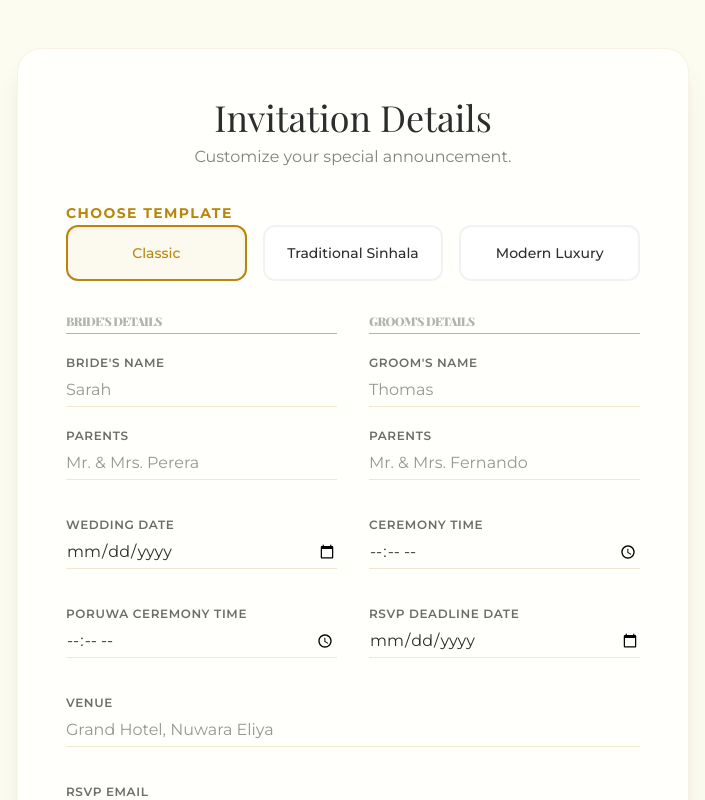
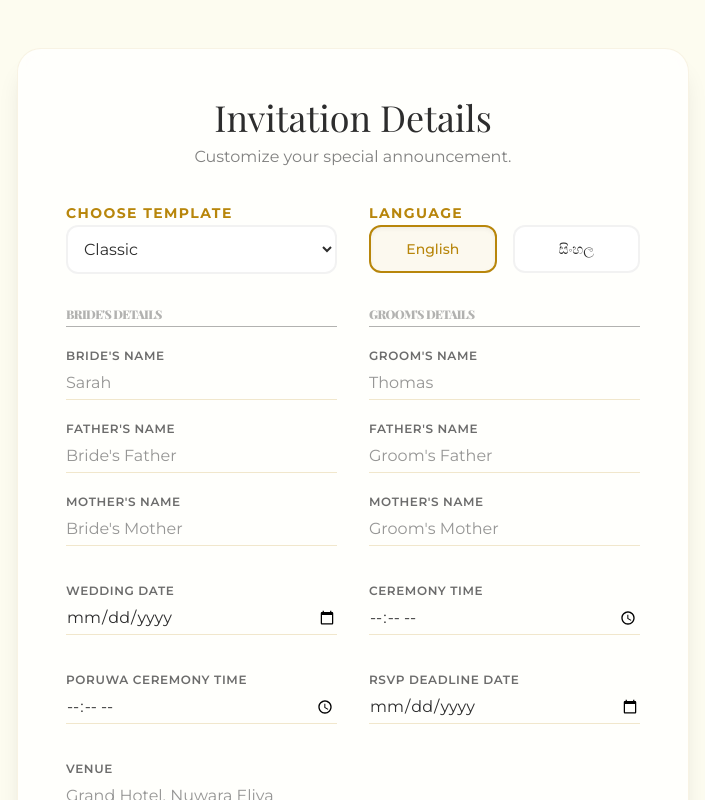
Before and after one commit to kushansm/wedding-invitation, a Next.js app: page /create in a window 1280 px wide. Shown: the top 800 px of the page, without its empty margins (287-992 px from the left). Built offline with nearby package versions, Linux system fonts and the light colour scheme; a web font is replaced by a local one.

Commit message:
feat: add multi-language support and granular parent name fields to invitation templates

```diff
--- a/src/app/create/page.tsx
+++ b/src/app/create/page.tsx
@@ -8,8 +8,10 @@ export default function CreatePage() {
     const [formData, setFormData] = useState({
         brideName: "",
         groomName: "",
-        brideParents: "",
-        groomParents: "",
+        brideFather: "",
+        brideMother: "",
+        groomFather: "",
+        groomMother: "",
         date: "",
         time: "",
         venue: "",
@@ -18,6 +20,7 @@ export default function CreatePage() {
         rsvpEmail: "",
         message: "We're getting married!",
         template: "classic",
+        language: "en",
     });
 
     const handleChange = (e: React.ChangeEvent<HTMLInputElement | HTMLTextAreaElement | HTMLSelectElement>) => {
@@ -40,27 +43,33 @@ export default function CreatePage() {
                 </div>
 
                 <form onSubmit={handleSubmit} className="space-y-8">
-                    {/* Template Selection */}
+                    {/* Template & Language Selection */}
+                    <div className="grid grid-cols-1 md:grid-cols-2 gap-8">
                         <div className="space-y-4">
                             <label className="text-sm font-bold uppercase tracking-widest text-primary">Choose Template</label>
-                        <div className="grid grid-cols-1 md:grid-cols-3 gap-4">
-                            {[
-                                { id: 'classic', name: 'Classic' },
-                                { id: 'sinhala', name: 'Traditional Sinhala' },
-                                { id: 'luxury', name: 'Modern Luxury' }
-                            ].map((tpl) => (
+                            <select name="template" value={formData.template} onChange={handleChange} className="w-full p-3 rounded-xl border-2 border-black/5 bg-white focus:border-primary outline-none">
+                                <option value="classic">Classic</option>
+                                <option value="sinhala">Traditional Sinhala</option>
+                                <option value="luxury">Modern Luxury</option>
+                            </select>
+                        </div>
+                        <div className="space-y-4">
+                            <label className="text-sm font-bold uppercase tracking-widest text-primary">Language</label>
+                            <div className="flex gap-4">
+                                {['en', 'si'].map((lang) => (
                                     <button
-                                    key={tpl.id}
+                                        key={lang}
                                         type="button"
-                                    onClick={() => setFormData(p => ({ ...p, template: tpl.id }))}
-                                    className={`p-4 rounded-xl border-2 transition-all text-sm font-medium ${formData.template === tpl.id
+                                        onClick={() => setFormData(p => ({ ...p, language: lang }))}
+                                        className={`flex-1 p-3 rounded-xl border-2 transition-all text-sm font-medium ${formData.language === lang
                                             ? 'border-primary bg-primary/5 text-primary shadow-inner'
                                             : 'border-black/5 hover:border-primary/20 bg-white'
                                             }`}
                                     >
-                                    {tpl.name}
+                                        {lang === 'en' ? 'English' : 'සිංහල'}
                                     </button>
                                 ))}
+                            </div>
                         </div>
                     </div>
 
@@ -73,8 +82,12 @@ export default function CreatePage() {
                                 <input required type="text" name="brideName" value={formData.brideName} onChange={handleChange} placeholder="Sarah" className="w-full border-b border-primary/20 focus:border-primary outline-none py-1 bg-transparent transition-colors" />
                             </div>
                             <div className="space-y-2">
-                                <label className="text-xs font-semibold uppercase tracking-wider text-foreground/70">Parents</label>
-                                <input required type="text" name="brideParents" value={formData.brideParents} onChange={handleChange} placeholder="Mr. & Mrs. Perera" className="w-full border-b border-primary/20 focus:border-primary outline-none py-1 bg-transparent transition-colors" />
+                                <label className="text-xs font-semibold uppercase tracking-wider text-foreground/70">Father's Name</label>
+                                <input required type="text" name="brideFather" value={formData.brideFather} onChange={handleChange} placeholder="Bride's Father" className="w-full border-b border-primary/20 focus:border-primary outline-none py-1 bg-transparent transition-colors" />
+                            </div>
+                            <div className="space-y-2">
+                                <label className="text-xs font-semibold uppercase tracking-wider text-foreground/70">Mother's Name</label>
+                                <input required type="text" name="brideMother" value={formData.brideMother} onChange={handleChange} placeholder="Bride's Mother" className="w-full border-b border-primary/20 focus:border-primary outline-none py-1 bg-transparent transition-colors" />
                             </div>
                         </div>
 
@@ -86,8 +99,12 @@ export default function CreatePage() {
                                 <input required type="text" name="groomName" value={formData.groomName} onChange={handleChange} placeholder="Thomas" className="w-full border-b border-primary/20 focus:border-primary outline-none py-1 bg-transparent transition-colors" />
                             </div>
                             <div className="space-y-2">
-                                <label className="text-xs font-semibold uppercase tracking-wider text-foreground/70">Parents</label>
-                                <input required type="text" name="groomParents" value={formData.groomParents} onChange={handleChange} placeholder="Mr. & Mrs. Fernando" className="w-full border-b border-primary/20 focus:border-primary outline-none py-1 bg-transparent transition-colors" />
+                                <label className="text-xs font-semibold uppercase tracking-wider text-foreground/70">Father's Name</label>
+                                <input required type="text" name="groomFather" value={formData.groomFather} onChange={handleChange} placeholder="Groom's Father" className="w-full border-b border-primary/20 focus:border-primary outline-none py-1 bg-transparent transition-colors" />
+                            </div>
+                            <div className="space-y-2">
+                                <label className="text-xs font-semibold uppercase tracking-wider text-foreground/70">Mother's Name</label>
+                                <input required type="text" name="groomMother" value={formData.groomMother} onChange={handleChange} placeholder="Groom's Mother" className="w-full border-b border-primary/20 focus:border-primary outline-none py-1 bg-transparent transition-colors" />
                             </div>
                         </div>
                     </div>
--- a/src/app/preview/page.tsx
+++ b/src/app/preview/page.tsx
@@ -14,8 +14,10 @@ function InvitationContent() {
     const props: TemplateProps = {
         brideName: searchParams.get("brideName") || "Sarah",
         groomName: searchParams.get("groomName") || "Thomas",
-        brideParents: searchParams.get("brideParents") || "Mr. & Mrs. Perera",
-        groomParents: searchParams.get("groomParents") || "Mr. & Mrs. Fernando",
+        brideFather: searchParams.get("brideFather") || "Mr. Perera",
+        brideMother: searchParams.get("brideMother") || "Mrs. Perera",
+        groomFather: searchParams.get("groomFather") || "Mr. Fernando",
+        groomMother: searchParams.get("groomMother") || "Mrs. Fernando",
         date: searchParams.get("date") || "2024-12-25",
         time: searchParams.get("time") || "18:00",
         venue: searchParams.get("venue") || "Grand Hotel, Nuwara Eliya",
@@ -23,6 +25,7 @@ function InvitationContent() {
         rsvpDate: searchParams.get("rsvpDate") || "2024-12-01",
         message: searchParams.get("message") || "We're getting married!",
         rsvpEmail: searchParams.get("rsvpEmail") || "wedding@example.com",
+        language: (searchParams.get("language") as 'en' | 'si') || "en",
     };
 
     const template = searchParams.get("template") || "classic";
--- a/src/components/templates/ClassicTemplate.tsx
+++ b/src/components/templates/ClassicTemplate.tsx
@@ -1,18 +1,25 @@
 import React from 'react';
 import { TemplateProps } from './types';
+import { translations } from './translations';
 
 export const ClassicTemplate: React.FC<TemplateProps> = ({
     brideName,
     groomName,
+    brideFather,
+    brideMother,
+    groomFather,
+    groomMother,
     date,
     time,
     venue,
     message,
     rsvpEmail,
     poruwaTime,
-    rsvpDate
+    rsvpDate,
+    language
 }) => {
-    const formattedDate = new Date(date).toLocaleDateString("en-US", {
+    const t = translations[language];
+    const formattedDate = new Date(date).toLocaleDateString(language === 'si' ? 'si-LK' : 'en-US', {
         weekday: "long",
         year: "numeric",
         month: "long",
@@ -28,14 +35,21 @@ export const ClassicTemplate: React.FC<TemplateProps> = ({
             <div className="absolute bottom-0 right-0 w-32 h-32 border-b-4 border-r-4 border-primary/30 rounded-br-3xl translate-x-4 translate-y-4" />
 
             <div className="space-y-4">
-                <h3 className="text-primary font-medium tracking-[0.3em] uppercase text-sm">
-                    Join us for the wedding of
+                <h3 className="text-primary font-medium tracking-[0.3em] uppercase text-xs">
+                    {t.weddingOf}
                 </h3>
-                <div className="flex flex-col items-center gap-2">
+
+                <div className="text-sm font-sans text-foreground/60 space-y-1 lowercase italic">
+                    <p>{brideFather} & {brideMother}</p>
+                    <p>{t.and}</p>
+                    <p>{groomFather} & {groomMother}</p>
+                </div>
+
+                <div className="flex flex-col items-center gap-2 pt-4">
                     <h1 className="text-5xl md:text-7xl font-serif text-foreground break-words w-full">
                         {brideName}
                     </h1>
-                    <span className="text-3xl font-serif text-primary italic">&</span>
+                    <span className="text-3xl font-serif text-primary italic">{t.and}</span>
                     <h1 className="text-5xl md:text-7xl font-serif text-foreground break-words w-full">
                         {groomName}
                     </h1>
@@ -54,27 +68,25 @@ export const ClassicTemplate: React.FC<TemplateProps> = ({
                         {formattedDate}
                     </p>
                     <p className="text-lg text-foreground/70 uppercase tracking-widest">
-                        at {time}
+                        {t.time} {time}
                     </p>
                     {poruwaTime && (
                         <p className="text-sm text-foreground/50 uppercase tracking-widest">
-                            Poruwa Ceremony at {poruwaTime}
+                            {t.poruwa} {poruwaTime}
                         </p>
                     )}
                 </div>
 
                 <div className="space-y-1">
-                    <p className="text-primary font-semibold uppercase tracking-widest text-xs">The Venue</p>
+                    <p className="text-primary font-semibold uppercase tracking-widest text-xs">{t.venue}</p>
                     <p className="text-xl font-serif text-foreground">{venue}</p>
                 </div>
             </div>
 
-            <div className="pt-6 space-y-4">
-                <div className="inline-block border border-primary/20 px-8 py-3 rounded-full">
-                    <p className="text-sm text-foreground/60">
-                        Please RSVP to <span className="text-primary font-semibold">{rsvpEmail}</span> by {rsvpDate}
-                    </p>
-                </div>
+            <div className="pt-6 space-y-4 border-t border-primary/10 w-full">
+                <p className="text-sm text-foreground/60 italic">
+                    {t.rsvp} <span className="text-primary font-semibold">{rsvpEmail}</span> {t.when} {rsvpDate}
+                </p>
             </div>
         </div>
     );
--- a/src/components/templates/ModernLuxuryTemplate.tsx
+++ b/src/components/templates/ModernLuxuryTemplate.tsx
@@ -1,19 +1,24 @@
 import React from 'react';
 import { TemplateProps } from './types';
+import { translations } from './translations';
 
 export const ModernLuxuryTemplate: React.FC<TemplateProps> = ({
     brideName,
     groomName,
-    brideParents,
-    groomParents,
+    brideFather,
+    brideMother,
+    groomFather,
+    groomMother,
     date,
     time,
     venue,
     poruwaTime,
     rsvpDate,
-    message
+    message,
+    language
 }) => {
-    const formattedDate = new Date(date).toLocaleDateString("en-US", {
+    const t = translations[language];
+    const formattedDate = new Date(date).toLocaleDateString(language === 'si' ? 'si-LK' : 'en-US', {
         weekday: "long",
         year: "numeric",
         month: "long",
@@ -24,13 +29,13 @@ export const ModernLuxuryTemplate: React.FC<TemplateProps> = ({
         <div className="w-full max-w-2xl bg-[#0a0a0a] text-white p-12 md:p-24 shadow-2xl relative flex flex-col items-center text-center space-y-12 font-sans border-t-[20px] border-[#D4AF37]">
 
             <div className="space-y-4">
-                <p className="text-[#D4AF37] tracking-[0.4em] uppercase text-xs font-semibold">
-                    Together with their families
+                <p className="text-[#D4AF37] tracking-[0.4em] uppercase text-[10px] font-semibold">
+                    {t.togetherWithFamilies}
                 </p>
-                <div className="text-white/60 space-y-1 text-sm uppercase tracking-widest leading-relaxed">
-                    <p>{brideParents}</p>
-                    <p>&</p>
-                    <p>{groomParents}</p>
+                <div className="text-white/60 space-y-1 text-xs uppercase tracking-widest leading-relaxed font-light">
+                    <p>{brideFather} & {brideMother}</p>
+                    <p>{t.and}</p>
+                    <p>{groomFather} & {groomMother}</p>
                 </div>
             </div>
 
@@ -38,7 +43,7 @@ export const ModernLuxuryTemplate: React.FC<TemplateProps> = ({
                 <h1 className="text-6xl md:text-8xl font-serif text-[#D4AF37] font-light leading-none">
                     {brideName}
                 </h1>
-                <span className="text-3xl font-serif italic text-white/40">and</span>
+                <span className="text-3xl font-serif italic text-white/40">{t.and}</span>
                 <h1 className="text-6xl md:text-8xl font-serif text-[#D4AF37] font-light leading-none">
                     {groomName}
                 </h1>
@@ -51,16 +56,18 @@ export const ModernLuxuryTemplate: React.FC<TemplateProps> = ({
 
                 <div className="grid grid-cols-1 md:grid-cols-3 gap-8 items-center border-y border-white/10 py-10">
                     <div className="space-y-1">
-                        <p className="text-[#D4AF37] uppercase text-[10px] tracking-widest">When</p>
+                        <p className="text-[#D4AF37] uppercase text-[10px] tracking-widest">{t.when}</p>
                         <p className="text-sm font-medium">{formattedDate}</p>
                     </div>
                     <div className="space-y-1 border-y md:border-y-0 md:border-x border-white/10 py-4 md:py-0">
-                        <p className="text-[#D4AF37] uppercase text-[10px] tracking-widest">Time</p>
+                        <p className="text-[#D4AF37] uppercase text-[10px] tracking-widest">{t.time}</p>
                         <p className="text-sm font-medium">{time}</p>
-                        <p className="text-[10px] opacity-40 uppercase">Poruwa {poruwaTime}</p>
+                        {poruwaTime && (
+                            <p className="text-[10px] opacity-40 uppercase">{t.poruwa} {poruwaTime}</p>
+                        )}
                     </div>
                     <div className="space-y-1">
-                        <p className="text-[#D4AF37] uppercase text-[10px] tracking-widest">Where</p>
+                        <p className="text-[#D4AF37] uppercase text-[10px] tracking-widest">{t.where}</p>
                         <p className="text-sm font-medium">{venue}</p>
                     </div>
                 </div>
@@ -68,7 +75,7 @@ export const ModernLuxuryTemplate: React.FC<TemplateProps> = ({
 
             <div className="pt-8 w-full border-t border-white/5 no-print">
                 <p className="text-[#D4AF37] text-[10px] uppercase tracking-[0.3em]">
-                    Kindly reply by {rsvpDate}
+                    {t.reply} {rsvpDate}
                 </p>
             </div>
 
--- a/src/components/templates/TraditionalSinhalaTemplate.tsx
+++ b/src/components/templates/TraditionalSinhalaTemplate.tsx
@@ -1,19 +1,24 @@
 import React from 'react';
 import { TemplateProps } from './types';
+import { translations } from './translations';
 
 export const TraditionalSinhalaTemplate: React.FC<TemplateProps> = ({
     brideName,
     groomName,
-    brideParents,
-    groomParents,
+    brideFather,
+    brideMother,
+    groomFather,
+    groomMother,
     date,
     time,
     venue,
     poruwaTime,
     rsvpDate,
-    message
+    message,
+    language
 }) => {
-    const formattedDate = new Date(date).toLocaleDateString("en-US", {
+    const t = translations[language];
+    const formattedDate = new Date(date).toLocaleDateString(language === 'si' ? 'si-LK' : 'en-US', {
         weekday: "long",
         year: "numeric",
         month: "long",
@@ -37,20 +42,26 @@ export const TraditionalSinhalaTemplate: React.FC<TemplateProps> = ({
             </div>
 
             <div className="space-y-2">
-                <p className="tracking-widest uppercase text-sm font-sans mb-4">Ayubowan</p>
+                <p className="tracking-widest uppercase text-sm font-sans mb-4">{t.ayubowan}</p>
                 <div className="space-y-4">
-                    <p className="text-sm italic opacity-80">{brideParents}</p>
-                    <p className="text-sm">&</p>
-                    <p className="text-sm italic opacity-80">{groomParents}</p>
+                    <div className="text-sm italic opacity-80">
+                        <p>{brideFather} & {brideMother}</p>
+                        <p className="text-[10px] mt-1 font-sans uppercase tracking-[0.2em]">{t.daughterOf}</p>
+                    </div>
+                    <p className="text-sm">{t.and}</p>
+                    <div className="text-sm italic opacity-80">
+                        <p>{groomFather} & {groomMother}</p>
+                        <p className="text-[10px] mt-1 font-sans uppercase tracking-[0.2em]">{t.sonOf}</p>
+                    </div>
                 </div>
-                <p className="mt-6 text-lg">cordially invite you to the wedding of their children</p>
+                <p className="mt-8 text-lg">{t.inviteToWedding}</p>
             </div>
 
             <div className="space-y-4">
                 <h1 className="text-5xl md:text-7xl font-bold uppercase tracking-tighter shadow-sm">
                     {brideName}
                 </h1>
-                <span className="text-4xl italic">&</span>
+                <span className="text-4xl italic">{t.and}</span>
                 <h1 className="text-5xl md:text-7xl font-bold uppercase tracking-tighter shadow-sm">
                     {groomName}
                 </h1>
@@ -69,24 +80,26 @@ export const TraditionalSinhalaTemplate: React.FC<TemplateProps> = ({
                     </p>
                     <div className="flex justify-center gap-12 text-sm uppercase tracking-widest font-sans">
                         <div>
-                            <p className="opacity-60">Ceremony</p>
+                            <p className="opacity-60">{t.time}</p>
                             <p className="text-lg font-bold">{time}</p>
                         </div>
-                        <div>
-                            <p className="opacity-60">Poruwa</p>
-                            <p className="text-lg font-bold">{poruwaTime}</p>
-                        </div>
+                        {poruwaTime && (
+                            <div>
+                                <p className="opacity-60">{t.poruwa}</p>
+                                <p className="text-lg font-bold">{poruwaTime}</p>
+                            </div>
+                        )}
                     </div>
                 </div>
 
                 <div className="space-y-1">
-                    <p className="opacity-60 uppercase tracking-widest text-xs font-sans">The Venue</p>
+                    <p className="opacity-60 uppercase tracking-widest text-xs font-sans">{t.venue}</p>
                     <p className="text-2xl">{venue}</p>
                 </div>
             </div>
 
             <div className="pt-6 border-t border-[#D4AF37]/20 w-full no-print">
-                <p className="text-xs uppercase tracking-widest opacity-60">Please RSVP by {rsvpDate}</p>
+                <p className="text-xs uppercase tracking-widest opacity-60">{t.reply} {rsvpDate}</p>
             </div>
         </div>
     );
--- /dev/null
+++ b/src/components/templates/translations.ts
@@ -0,0 +1,34 @@
+export const translations = {
+    en: {
+        weddingOf: "Join us for the wedding of",
+        sonOf: "Son of",
+        daughterOf: "Daughter of",
+        and: "&",
+        togetherWithFamilies: "Together with their families",
+        inviteToWedding: "cordially invite you to the wedding of their children",
+        when: "When",
+        where: "Where",
+        time: "Time",
+        poruwa: "Poruwa Ceremony",
+        rsvp: "Please RSVP by",
+        reply: "Kindly reply by",
+        venue: "The Venue",
+        ayubowan: "Ayubowan",
+    },
+    si: {
+        weddingOf: "මංගල ආරාධනය",
+        sonOf: "පුතණුවන් වන",
+        daughterOf: "දියණිය වන",
+        and: "සහ",
+        togetherWithFamilies: "පවුලේ සැමගේ සහභාගීත්වයෙන්",
+        inviteToWedding: "පැවැත්වෙන මංගල මහෝත්සවයට ඔබ සැමට ඉතා ගෞරවයෙන් ආරාධනා කර සිටිමු",
+        when: "දිනය",
+        where: "ස්ථානය",
+        time: "වේලාව",
+        poruwa: "පෝරුවේ චාරිත්‍ර",
+        rsvp: "පිළිතුරු ලබා දෙන්න",
+        reply: "කරුණාකර පිළිතුරු ලබා දෙන්න",
+        venue: "ස්ථානය",
+        ayubowan: "ආයුබෝවන්",
+    }
+};
--- a/src/components/templates/types.ts
+++ b/src/components/templates/types.ts
@@ -1,13 +1,19 @@
 export interface TemplateProps {
     brideName: string;
     groomName: string;
-    brideParents: string;
-    groomParents: string;
+    brideFather?: string;
+    brideMother?: string;
+    groomFather?: string;
+    groomMother?: string;
     date: string;
     time: string;
     venue: string;
-    poruwaTime: string;
-    rsvpDate: string;
+    poruwaTime?: string;
+    rsvpDate?: string;
+    language: 'en' | 'si';
     message?: string;
     rsvpEmail?: string;
+    // Keep older fields for backwards compatibility during refactor if needed
+    brideParents?: string;
+    groomParents?: string;
 }
```
Lines whose indentation alone changed are shown as unchanged.
